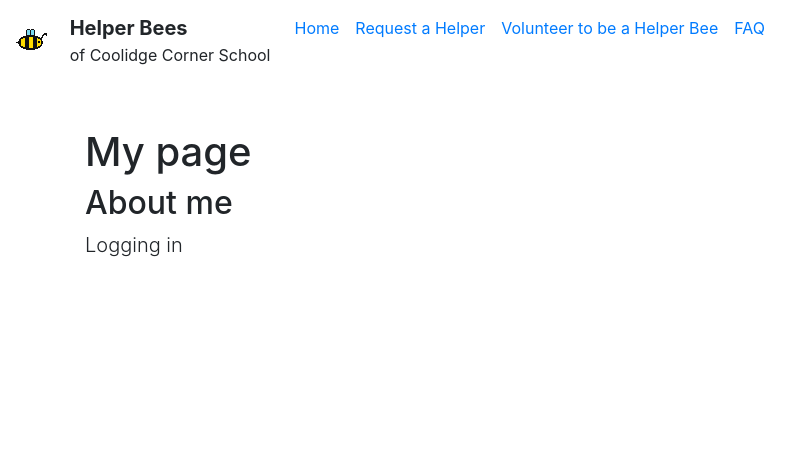
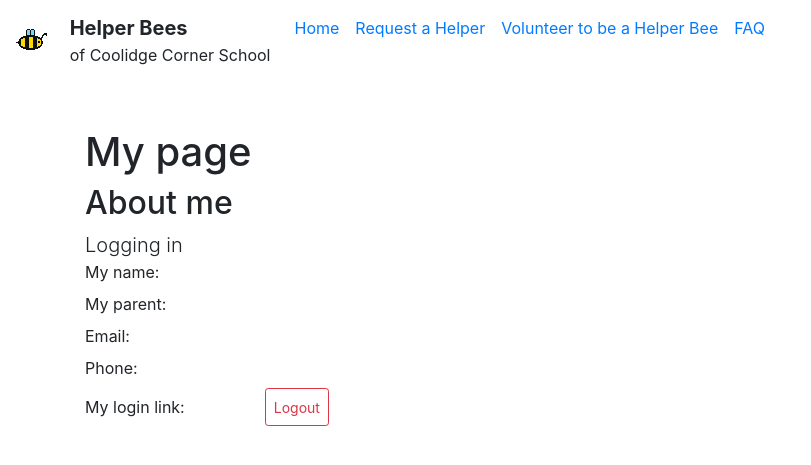
Before and after one commit to CoolidgeCornerSchool/helperbees, a Jekyll site: the page built from my_page.html, in a window 1280 px wide. Shown: the top 465 px of the page, without its empty margins (0-811 px from the left). Built offline with Jekyll 4.4.1, drawn with Linux system fonts in a browser that asks for light colours; comment, search, counter and statistics services are not loaded.

```diff
--- a/assets/js/my_page.js
+++ b/assets/js/my_page.js
@@ -11,10 +11,18 @@
 function init_about_me(user_info){
     // call get_orders with auth_heders and user_id.
     with_user_auth((headers)=>get_orders(headers, user_info.user_id));
-    for (var field in user_info){
+
+    $('#my_name').text(user_info.first_name + ' ' + user_info.last_name);
+    $('#parent_name').text(user_info.parent_name);
+    let parent_email = user_info.parent_email;
+    let email_link = $('<a/>').attr('href', 'mailto:'+parent_email).text(parent_email);
+    $('#parent_email').append(email_link);
+    $('#parent_phone').text(user_info.parent_phone);
+
+    /*for (var field in user_info){
 	let value = user_info[field];
 	$('form#about_me #'+field).val(value);
-    }
+    }*/
     let site_url = "{{ site.url }}";
     let link_url = site_url + '/login#' + user_info.login_code;
     let link = $('<a/>').attr('href', link_url).text(link_url);
@@ -23,6 +31,8 @@
     $('form#about_me').removeClass('d-none');
 }
 
+// Makes REST API request to get all the offers and all the orders
+// Passes the user's credentials (currently ignored by the back end)
 function get_orders(auth_headers, user_id){
     let offers_url = API_BASE_URL + '/offer';
     let orders_url = API_BASE_URL + '/order';
@@ -41,7 +51,6 @@
 }
 
 function show_orders(data, user_id){
-    console.log('show_orders', data);
     let exist = false;
     $('.sold .items tbody').empty().append(
         $('<tr/>').append(
--- a/my_page.html
+++ b/my_page.html
@@ -12,6 +12,31 @@
 
 <div class="logging-in lead">Logging in</div>
 
+
+<div class="col">
+  <div class="row mb-2">
+    <span class="mr-2">My name:</span>
+    <div id="my_name"></div>
+  </div>
+  <div class="row mb-2">
+    <span class="mr-2">My parent:</span>
+    <div id="parent_name"></div>
+  </div>
+  <div class="row mb-2">
+    <span class="mr-2">Email:</span><div id="parent_email"></div>
+  </div>
+  <div class="row mb-2">
+    <span class="mr-2">Phone:</span><div id="parent_phone"></div>
+  </div>
+
+  <div class="row mb-4">
+    <label class="col-form-label mr-2" for="login_link">My login link:</label>
+    <div id="login_link" class="pt-2 mr-4"></div>
+    <button class="logout btn btn-sm btn-outline-danger ml-5">Logout</button>
+  </div>
+
+</div>
+<!--
 <form id="about_me" class="d-none mb-5">
   <label class="col-form-label mt-3" for="first_name">My name</label>
   <div class="form-row mb-2">
@@ -36,13 +61,8 @@
       <input type="email" class="form-control" id="parent_email" placeholder="parent's email" required />
     </div>
   </div>
-  <div class="form-row mt-3">
-    <label class="col-form-label" for="login_link">My login link:</label>
-    <div id="login_link" class="pt-2 mr-4"></div>
-    <button class="logout btn btn-sm btn-outline-danger ml-5">Logout</button>
-  </div>
-</form>
 
+</form>-->
 <div class="volunteered d-none">
   <h2>I volunteered for</h2>
   <table class="items table"><tbody/></table>
```
Also changed, not shown: functions/orders.py (+9 -2 lines).
